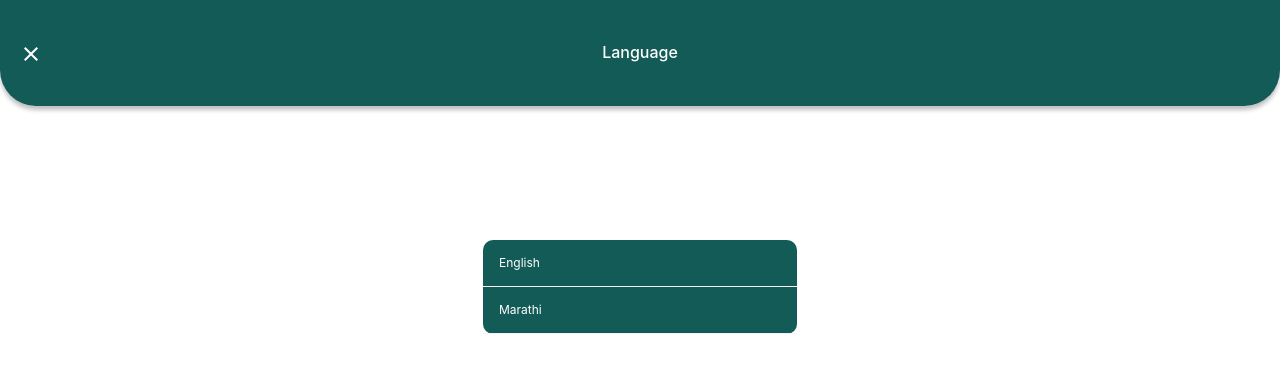
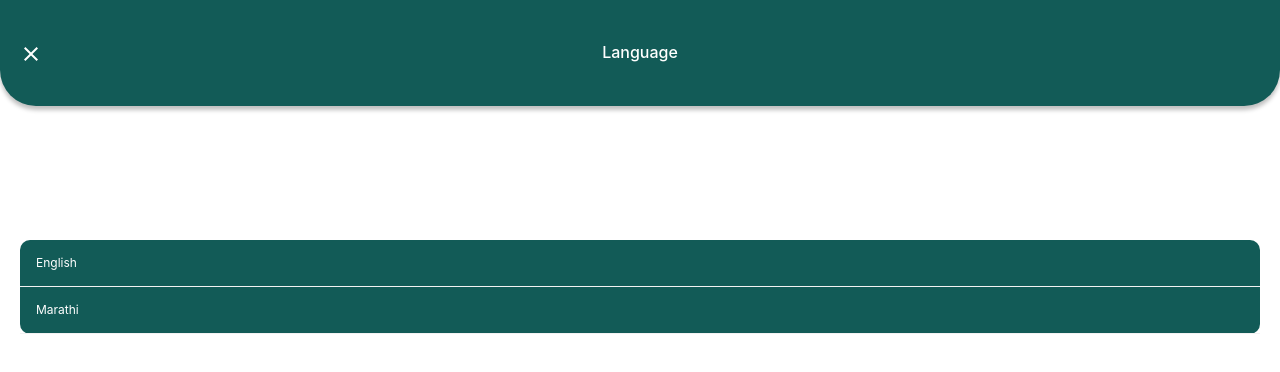
Before and after one commit to Farmers-For-Forests/accenture-biodiversity-v1, a React (Create React App) app: page /language in a window 1280 px wide. Shown: the top 372 px of the page. Built offline with nearby package versions, Linux system fonts and the light colour scheme.

Commit message:
Language ui modified

```diff
--- a/src/pages/Language_Page/Language.js
+++ b/src/pages/Language_Page/Language.js
@@ -1,19 +1,19 @@
-import React from 'react'
-import Top_Header from '../../components/Common_Components/Top_Header'
-import Language_Component from './Language_Component'
+import React from "react";
+import Top_Header from "../../components/Common_Components/Top_Header";
+import Language_Component from "./Language_Component";
 
 const Language = () => {
   return (
-    <div className=" w-[100%]">
+    <div className=" w-[100%] box-border">
       <Top_Header title="Language" />
-      <section className="w-[314px] h-[94px] mt-[134px] mx-auto rounded-[10px] bg-[#125B57]">
-        <Language_Component language="English"/>
-        <Language_Component language="Marathi"/>
+      <section className="box-border w-full px-5">
+        <section className="w-full h-[94px] mt-[134px] rounded-[10px] bg-[#125B57]">
+          <Language_Component language="English" />
+          <Language_Component language="Marathi" />
+        </section>
       </section>
+    </div>
+  );
+};
 
-
-    </div>
-  )
-}
-
-export default Language
+export default Language;
--- a/src/pages/Language_Page/Language_Component.js
+++ b/src/pages/Language_Page/Language_Component.js
@@ -2,7 +2,7 @@
 
 const Language_Component = ({language}) => {
   return (
-    <div className="w-[314px] h-[47px] pt-4 gap-6 border-b custom-border">
+    <div className="w-full h-[47px] pt-4 gap-6 border-b custom-border">
         <p className="font-inter font-[400] text-[12px] leading-[14.52px] text-white px-4">{language}</p>
     </div>
   );
```
